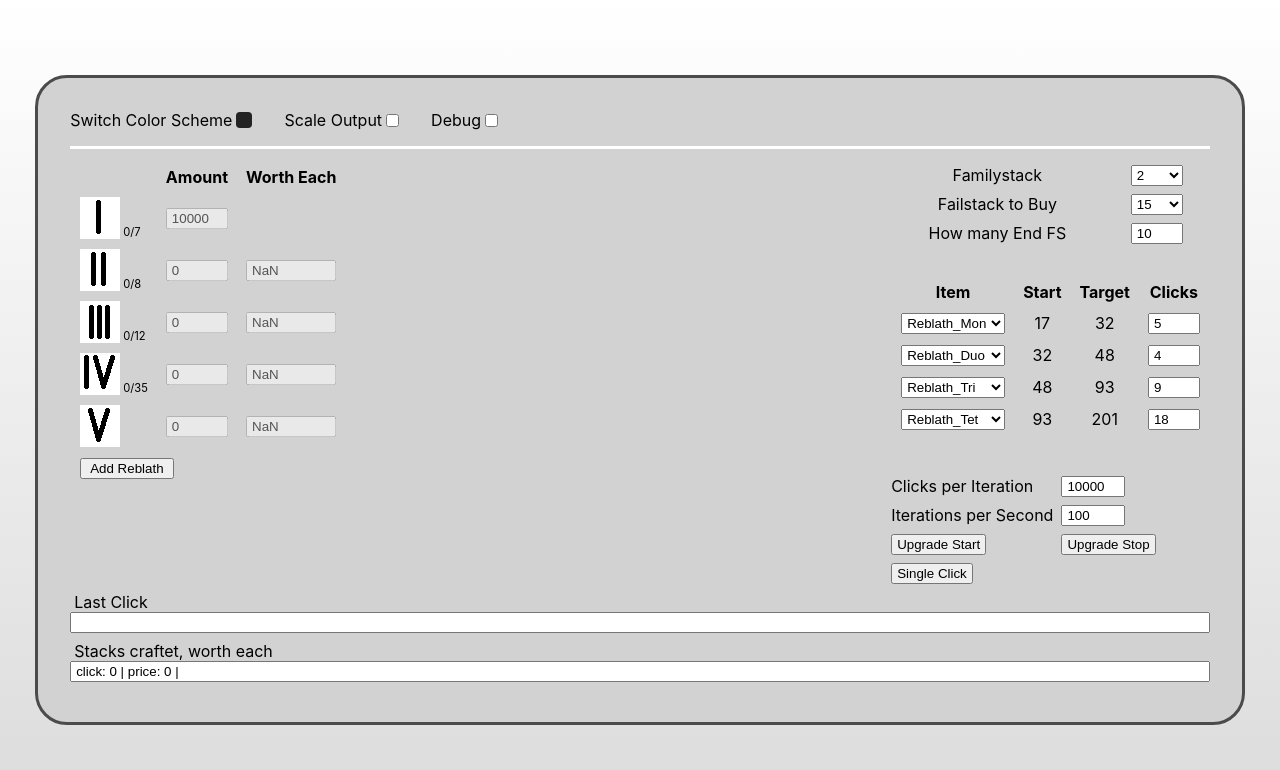
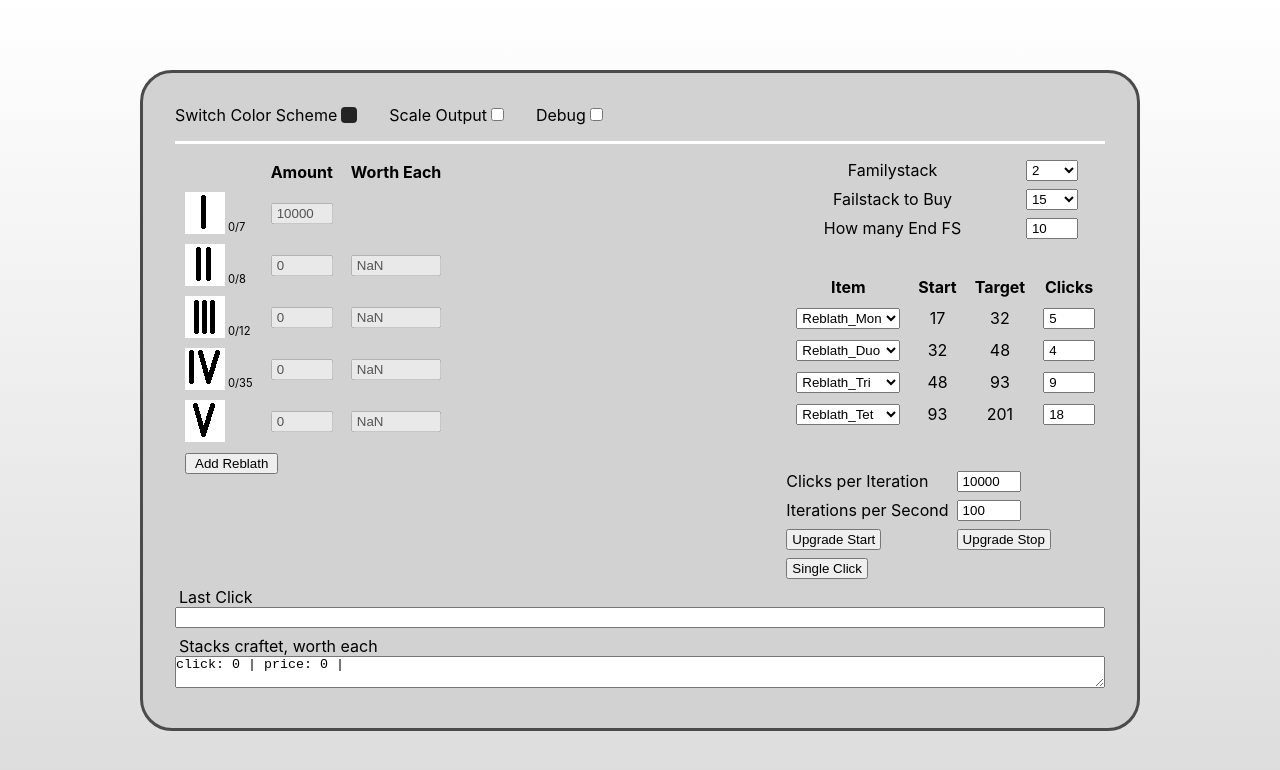
Before and after one commit to D4ycore/BdoEnchantmentSimulator, a website with bundled scripts: page public/index.html in a window 1280 px wide. Built offline with nearby package versions, Linux system fonts and the light colour scheme.

Commit message:
visual improvments

```diff
--- a/public/index.html
+++ b/public/index.html
@@ -166,7 +166,7 @@
 				<label for="iLastClick">Last Click</label>
 				<input type="text" id="iLastClick" />
 				<label for="iStacksCrafted">Stacks craftet, worth each</label>
-				<input type="text" id="iStacksCrafted" />
+				<textarea type="text" id="iStacksCrafted"></textarea>
 			</div>
 		</div>
 		<script type="module" src="index.js"></script>
--- a/public/style.css
+++ b/public/style.css
@@ -30,19 +30,13 @@
 	margin: 0;
 	padding: 0;
 	box-sizing: border-box;
-	/* transition-duration: 250ms; */
-}
-
-html,
-body {
-	max-width: 100vw;
-	/* overflow-x: hidden; */
-	height: -moz-available;
-	height: -webkit-fill-available;
-	font-family: var(--font-robo);
 }
 
 body {
+	max-width: 100vw;
+	min-height: 100vh;
+	font-family: var(--font-robo);
+
 	color: rgb(var(--foreground-rgb));
 	background: linear-gradient(to bottom, transparent, rgb(var(--background-end-rgb))) rgb(var(--background-start-rgb));
 
@@ -77,6 +71,7 @@ a {
 	min-width: min-content;
 	background: rgb(75, 75, 75);
 	background: rgb(var(--app-rgb));
+	max-width: 1000px;
 }
 
 .header {
--- a/src/view.ts
+++ b/src/view.ts
@@ -56,7 +56,7 @@ export class View {
 		this.bUpgradeStop = nonNullElement(document.querySelector<HTMLButtonElement>('#bUpgradeStop'), 'Upgrade Stop');
 
 		this.iLastClick = nonNullElement(document.querySelector<HTMLInputElement>('#iLastClick'), 'Last Click');
-		this.iStacksCrafted = nonNullElement(document.querySelector<HTMLInputElement>('#iStacksCrafted'), 'Stacks Crafted');
+		this.iStacksCrafted = nonNullElement(document.querySelector<HTMLTextAreaElement>('#iStacksCrafted'), 'Stacks Crafted');
 	}
 
 	link(controller: Controller) {
```
